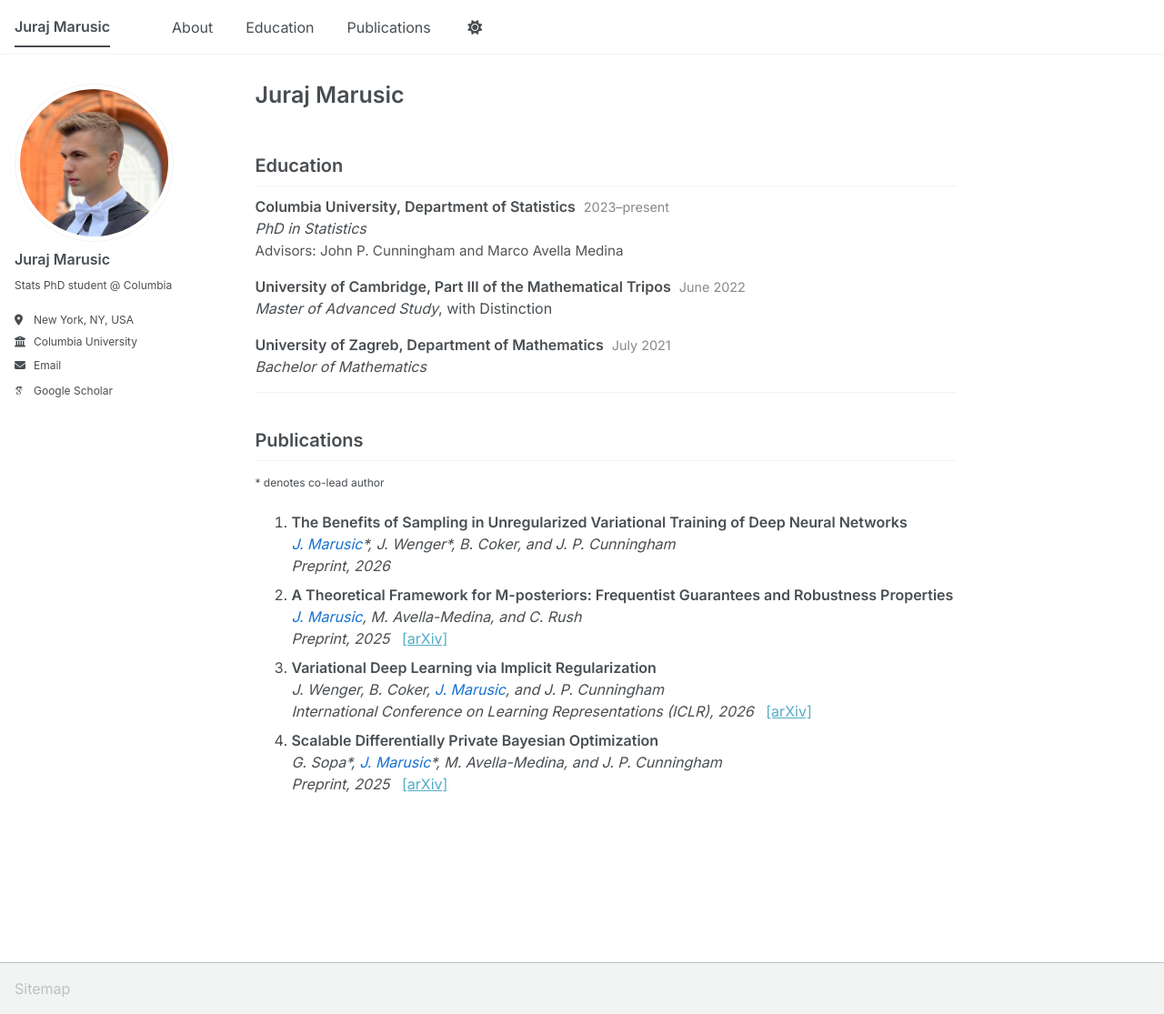
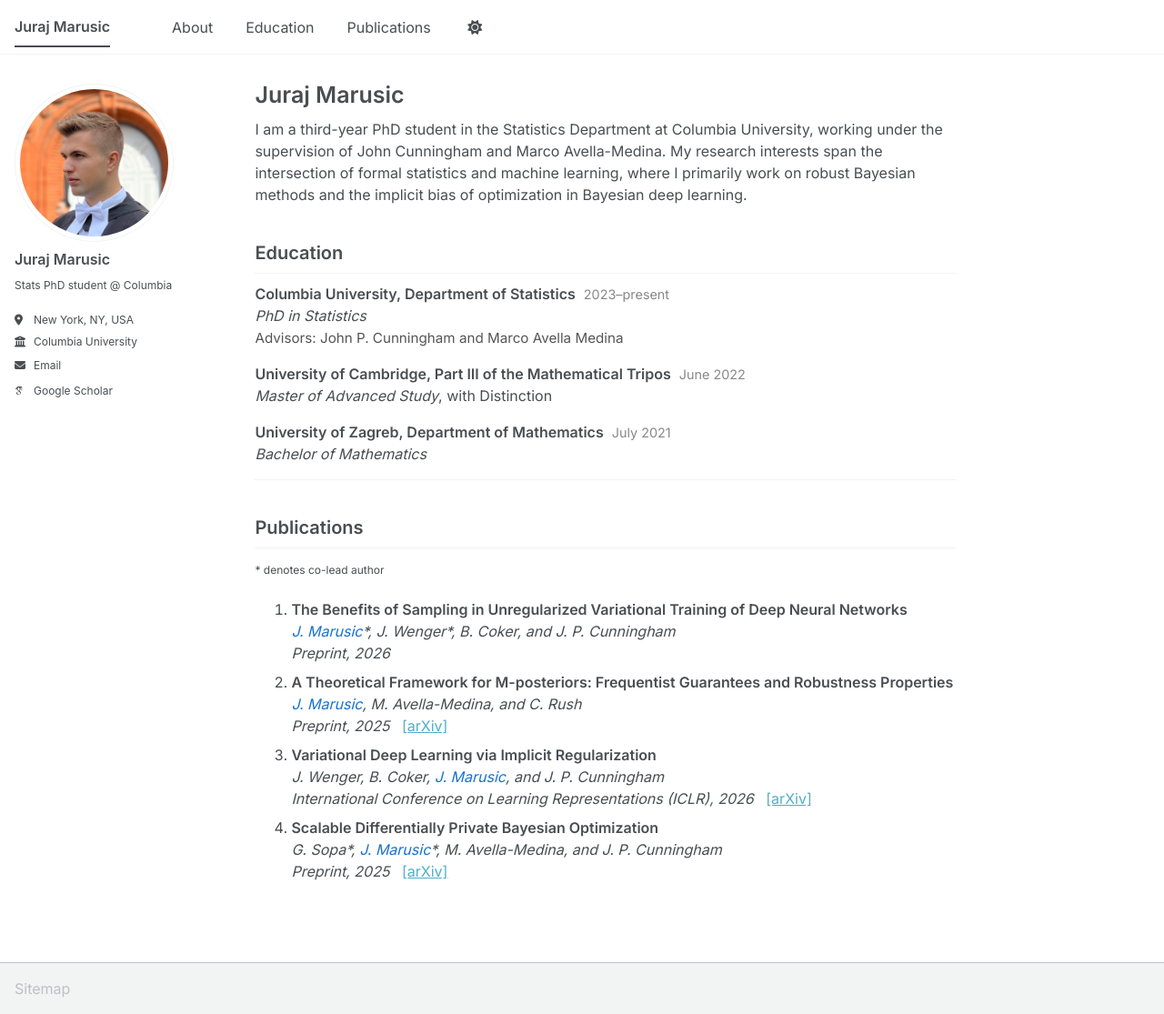
Before and after one commit to JurajMarusic/jurajmarusic.github.io, a Jekyll site: the page built from _pages/about.md, in a window 1280 px wide and 1115 px high. Shown: the whole window at 91% size. Built offline with Jekyll 4.4.1, drawn with Linux system fonts in a browser that asks for light colours; some web fonts are replaced; a script bundle is joined from its source files by our own code; library files that are not in the unit come from our copies.

Commit message:
new stuff

```diff
--- a/_includes/author-profile.html
+++ b/_includes/author-profile.html
@@ -15,7 +15,7 @@
   </div>
 
   <div class="author__content">
-    <h3 class="author__name">{{ author.name }}</h3>
+    <h3 class="author__name"><strong>Juraj</strong> Marusic</h3>
     {% if author.pronouns %}<p class="author__pronouns">{{ author.pronouns }}</p>{% endif %}
     {% if author.bio %}<p class="author__bio">{{ author.bio }}</p>{% endif %}
   </div>
--- a/_includes/head/custom.html
+++ b/_includes/head/custom.html
@@ -31,6 +31,9 @@
   strong, b {
     font-weight: 600;
   }
+  .author__name {
+    font-size: 1.4em;
+  }
 </style>
 
 <!-- end custom head snippets -->
--- a/_pages/about.md
+++ b/_pages/about.md
@@ -6,6 +6,8 @@ redirect_from:
   - /about/
   - /about.html
 ---
+
+I am a third-year PhD student in the Statistics Department at Columbia University, working under the supervision of John Cunningham and Marco Avella-Medina. My research interests span the intersection of formal statistics and machine learning, where I primarily work on robust Bayesian methods and the implicit bias of optimization in Bayesian deep learning.
 
 ## Education
 
```
